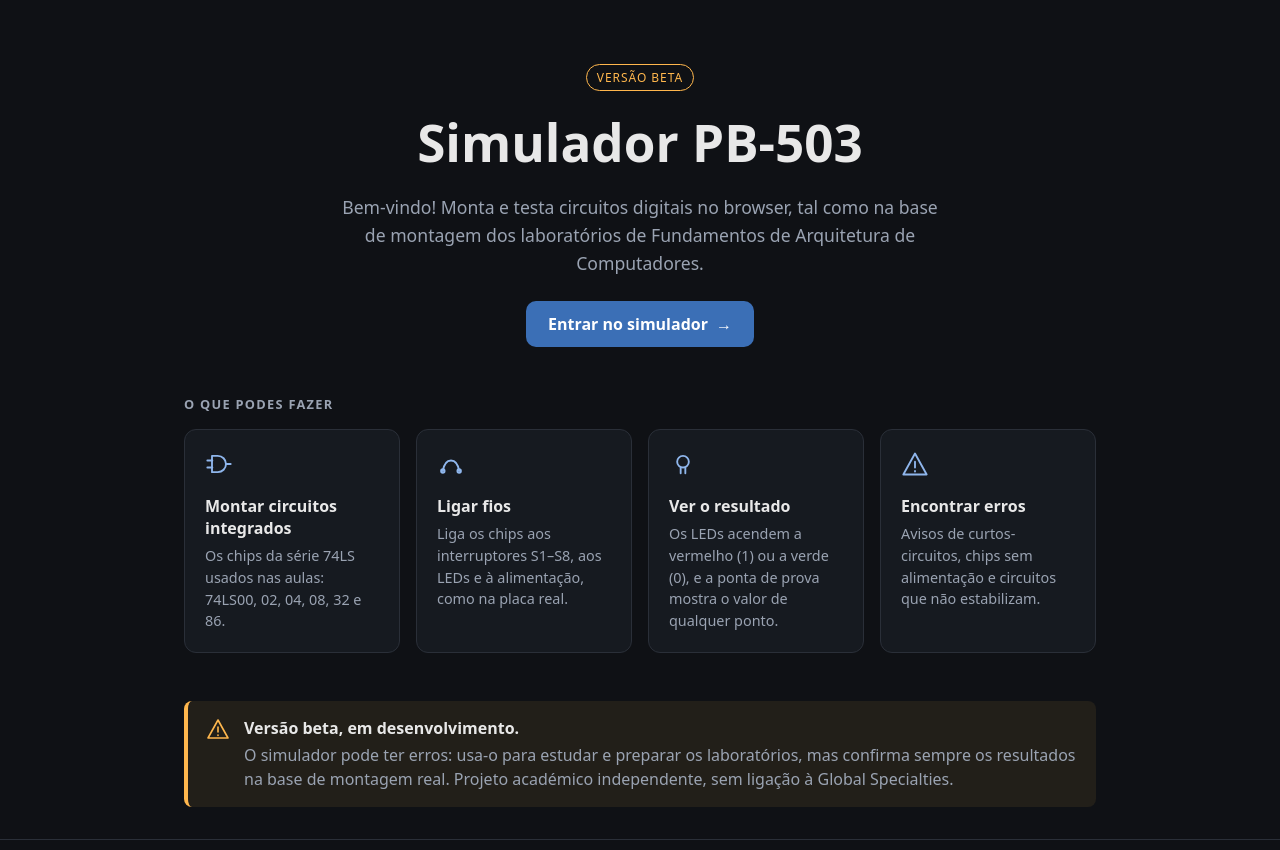
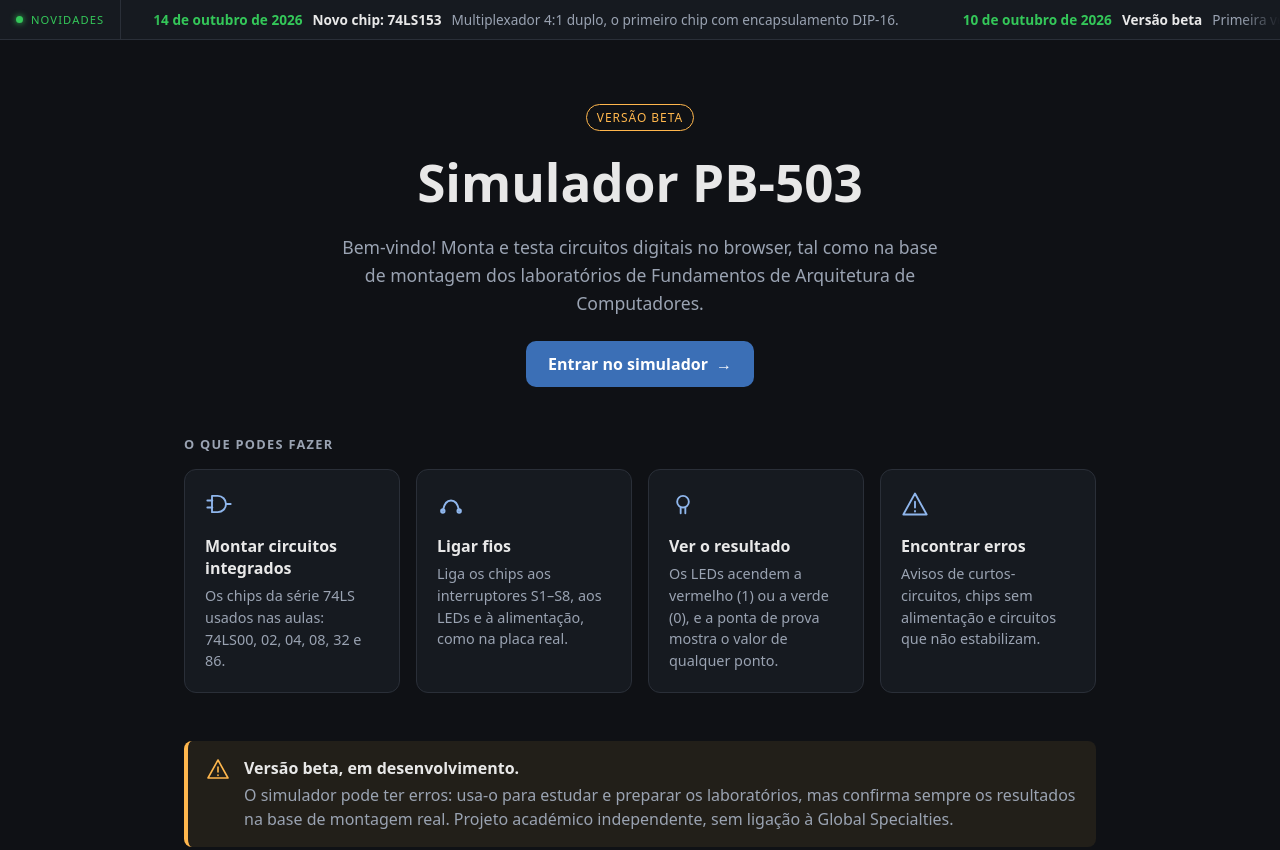
Before and after one commit to H3ldex/simulador-pb503, a website built with Vite: page index.html in a window 1280 px wide. Shown: the top 850 px of the page. Built offline with nearby package versions, Linux system fonts and the light colour scheme.

Commit message:
feat: faixa de novidades na página inicial

```diff
--- a/index.html
+++ b/index.html
@@ -9,6 +9,12 @@
     <link rel="stylesheet" href="/ui/inicio.css" />
   </head>
   <body>
+    <div class="faixa-novidades" id="faixa-novidades" aria-label="Novidades" hidden>
+      <span class="faixa-etiqueta">Novidades</span>
+      <div class="faixa-janela" id="faixa-janela">
+        <div class="faixa-conteudo" id="faixa-conteudo"></div>
+      </div>
+    </div>
     <main class="inicio">
       <section class="hero">
         <span class="selo">Versão beta</span>
@@ -90,5 +96,6 @@
         </a>
       </nav>
     </footer>
+    <script type="module" src="/ui/inicio.ts"></script>
   </body>
 </html>
--- a/ui/inicio.css
+++ b/ui/inicio.css
@@ -144,3 +144,120 @@
     stroke-linecap: round;
     stroke-linejoin: round;
 }
+
+/* --- Última atualização --- */
+.atualizacao {
+    margin-top: 12px;
+    width: 100%;
+    max-width: 460px;
+    padding: 14px 18px;
+    background: var(--painel);
+    border: 1px solid var(--borda);
+    border-left: 4px solid var(--verde);
+    border-radius: 10px;
+    text-align: left;
+}
+.atualizacao[hidden] { display: none; }
+
+.atualizacao-cabecalho {
+    display: flex;
+    align-items: center;
+    justify-content: space-between;
+    gap: 12px;
+    margin-bottom: 6px;
+}
+
+.atualizacao-etiqueta {
+    display: inline-flex;
+    align-items: center;
+    gap: 6px;
+    font-size: 0.7rem;
+    letter-spacing: 0.08em;
+    text-transform: uppercase;
+    color: var(--verde);
+}
+.atualizacao-etiqueta::before {
+    content: "";
+    width: 7px;
+    height: 7px;
+    border-radius: 50%;
+    background: var(--verde);
+    box-shadow: 0 0 6px var(--verde);
+}
+
+.atualizacao time { font-size: 0.8rem; color: var(--texto-suave); }
+.atualizacao strong { display: block; font-size: 0.98rem; }
+.atualizacao p { margin: 4px 0 0; font-size: 0.88rem; line-height: 1.5; color: var(--texto-suave); }
+
+
+/* --- Faixa de novidades --- */
+.faixa-novidades {
+    position: sticky;
+    top: 0;
+    z-index: 20;
+    display: flex;
+    align-items: stretch;
+    background: var(--painel);
+    border-bottom: 1px solid var(--borda);
+    font-size: 0.85rem;
+}
+.faixa-novidades[hidden] { display: none; }
+
+.faixa-etiqueta {
+    flex-shrink: 0;
+    display: inline-flex;
+    align-items: center;
+    gap: 8px;
+    padding: 10px 16px;
+    border-right: 1px solid var(--borda);
+    color: var(--verde);
+    font-size: 0.7rem;
+    letter-spacing: 0.1em;
+    text-transform: uppercase;
+}
+.faixa-etiqueta::before {
+    content: "";
+    width: 7px;
+    height: 7px;
+    border-radius: 50%;
+    background: var(--verde);
+    box-shadow: 0 0 6px var(--verde);
+}
+
+.faixa-janela {
+    flex: 1;
+    min-width: 0;
+    overflow: hidden;
+    /* As pontas desvanecem, para o texto não aparecer e desaparecer de repente */
+    mask-image: linear-gradient(to right, transparent, #000 40px, #000 calc(100% - 40px), transparent);
+}
+
+.faixa-conteudo {
+    display: flex;
+    width: max-content;
+    animation: faixa-deslizar 30s linear infinite;
+}
+.faixa-novidades:hover .faixa-conteudo { animation-play-state: paused; }
+
+.faixa-grupo { display: flex; flex-shrink: 0; }
+
+.faixa-item {
+    display: inline-flex;
+    align-items: center;
+    gap: 10px;
+    padding: 10px 32px;
+    white-space: nowrap;
+    color: var(--texto-suave);
+}
+.faixa-item time { color: var(--verde); font-weight: 600; }
+.faixa-item strong { color: var(--texto); }
+
+@keyframes faixa-deslizar {
+    from { transform: translateX(0); }
+    to { transform: translateX(-50%); }
+}
+
+/* Quem pediu ao sistema menos animações vê a faixa parada */
+@media (prefers-reduced-motion: reduce) {
+    .faixa-conteudo { animation: none; }
+}
--- /dev/null
+++ b/ui/inicio.ts
@@ -0,0 +1,62 @@
+import { NOVIDADES, formatarData, type Novidade } from "./novidades";
+
+const VELOCIDADE = 60; // píxeis por segundo
+
+function criarItem(novidade: Novidade): HTMLElement {
+    const item = document.createElement("span");
+    item.className = "faixa-item";
+
+    const data = document.createElement("time");
+    data.dateTime = novidade.data;
+    data.textContent = formatarData(novidade.data);
+
+    const titulo = document.createElement("strong");
+    titulo.textContent = novidade.titulo;
+
+    const descricao = document.createElement("span");
+    descricao.textContent = novidade.descricao;
+
+    item.append(data, titulo, descricao);
+    return item;
+}
+
+// Um grupo com todas as novidades, da mais recente para a mais antiga
+function criarGrupo(): HTMLElement {
+    const grupo = document.createElement("div");
+    grupo.className = "faixa-grupo";
+    grupo.append(...NOVIDADES.map((novidade) => criarItem(novidade)));
+    return grupo;
+}
+
+function montarFaixa(): void {
+    const faixa = document.querySelector<HTMLElement>("#faixa-novidades");
+    const janela = document.querySelector<HTMLElement>("#faixa-janela");
+    const conteudo = document.querySelector<HTMLElement>("#faixa-conteudo");
+    if (faixa === null || janela === null || conteudo === null || NOVIDADES.length === 0) {
+        return;
+    }
+    faixa.hidden = false;
+
+    // Mede um grupo para saber quantas cópias são precisas para encher a largura da faixa
+    const primeiro = criarGrupo();
+    conteudo.replaceChildren(primeiro);
+    const larguraDoGrupo = Math.max(primeiro.offsetWidth, 1);
+    const copias = Math.max(1, Math.ceil(janela.clientWidth / larguraDoGrupo));
+
+    // Duas metades iguais: a animação desloca exatamente uma metade e recomeça sem se notar
+    const grupos: HTMLElement[] = [];
+    for (let i = 0; i < copias * 2; i++) {
+        const grupo = criarGrupo();
+        if (i > 0) {
+            grupo.setAttribute("aria-hidden", "true"); // os leitores de ecrã leem as novidades só uma vez
+        }
+        grupos.push(grupo);
+    }
+    conteudo.replaceChildren(...grupos);
+
+    // Duração proporcional ao comprimento, para a velocidade ser sempre a mesma
+    conteudo.style.animationDuration = `${(larguraDoGrupo * copias) / VELOCIDADE}s`;
+}
+
+montarFaixa();
+window.addEventListener("resize", montarFaixa);
--- /dev/null
+++ b/ui/novidades.ts
@@ -0,0 +1,30 @@
+// Registo de novidades do simulador, da mais recente para a mais antiga.
+
+export interface Novidade {
+    data: string;        // formato AAAA-MM-DD
+    titulo: string;
+    descricao: string;
+}
+
+export const NOVIDADES: readonly Novidade[] = [
+    {
+        data: "2026-10-14",
+        titulo: "Novo chip: 74LS153",
+        descricao: "Multiplexador 4:1 duplo, o primeiro chip com encapsulamento DIP-16.",
+    },
+    {
+        data: "2026-10-10",
+        titulo: "Versão beta",
+        descricao: "Primeira versão pública do simulador, com os chips 74LS00, 02, 04, 08, 32 e 86.",
+    },
+];
+
+// "2026-10-14" → "14 de outubro de 2026"
+export function formatarData(data: string): string {
+    return new Intl.DateTimeFormat("pt-PT", {
+        day: "numeric",
+        month: "long",
+        year: "numeric",
+        timeZone: "UTC",
+    }).format(new Date(data));
+}
```
Also changed, not shown: tests/novidades.test.ts (added, +15 -0 lines).
